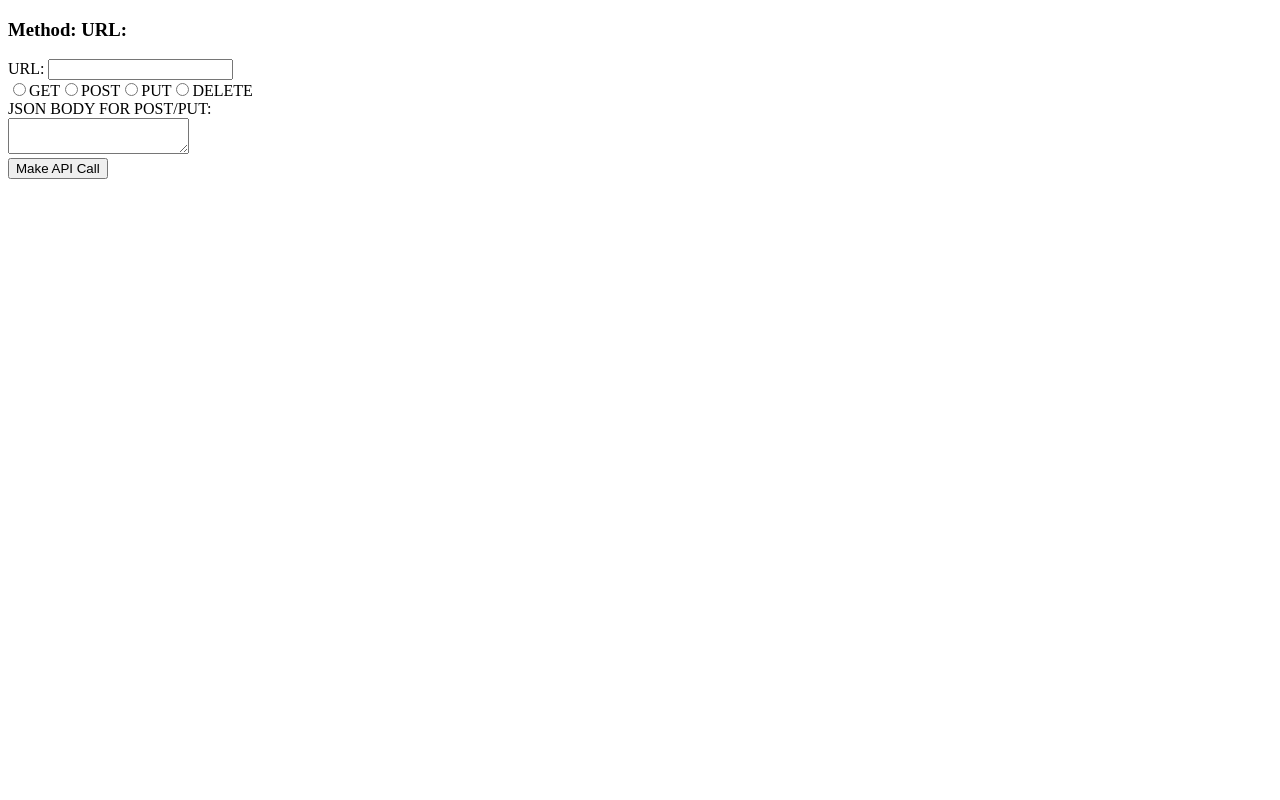
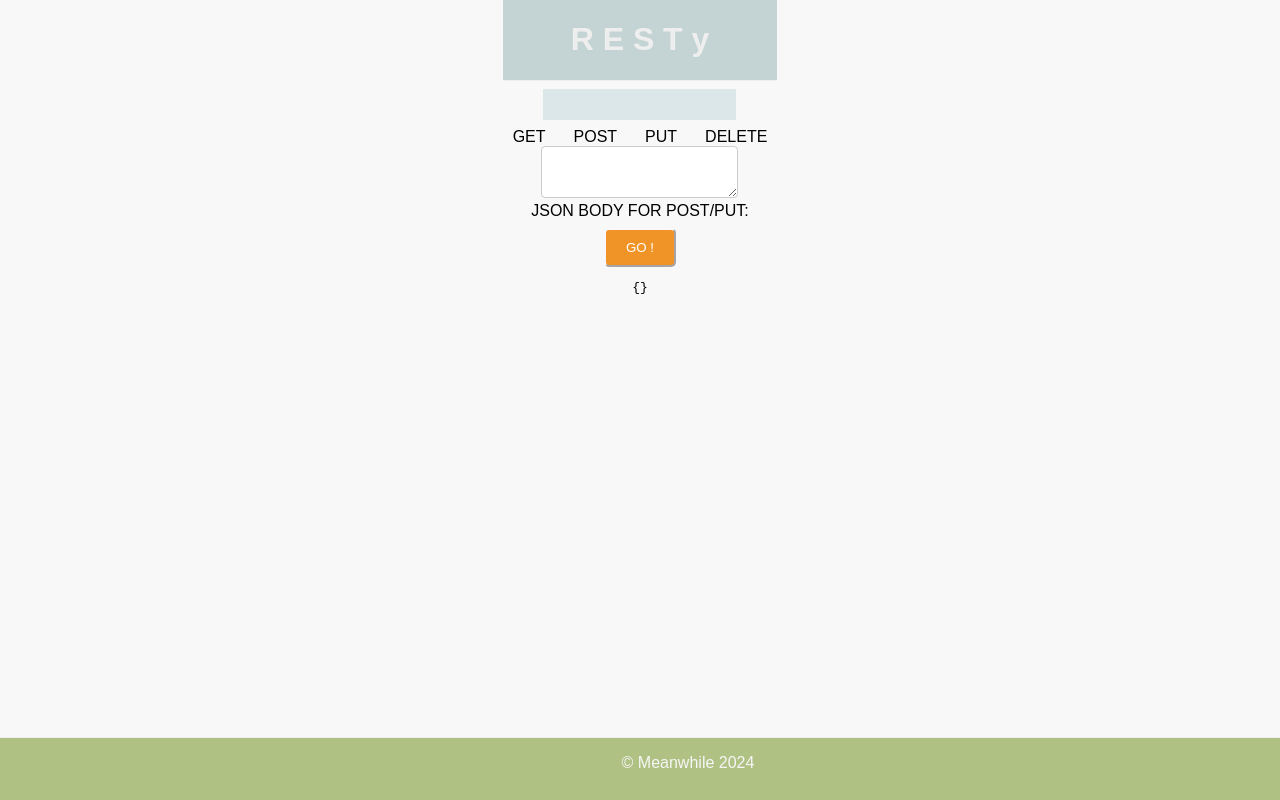
Before and after one commit to agabekian/resty, a React (Vite) app: page / in a window 1280 px wide. Built offline with nearby package versions, Linux system fonts and the light colour scheme.

Commit message:
ok-style

```diff
--- a/src/App.jsx
+++ b/src/App.jsx
@@ -1,38 +1,41 @@
-import { useState } from 'react';
+import {useState} from 'react';
+import axios from 'axios';
+import './App.scss'
 import Form from './Components/Form/Form.jsx';
-import axios from 'axios'; // Import Axios
+import Results from "./Components/Results/index.jsx";
+import Header from "./Components/Header/index.jsx";
+import Footer from "./Components/Footer/index.jsx"; // Import Axios
 
 function App() {
-    const [json, setJSON] = useState({});
+    const [json, setJSON] = useState({}); // State to store API response data (JSON)
 
     function updateFormData(data) {
-        // Optional: Update state in App.js if needed (e.g., for displaying response)
+        // Optional: Updates state in App.js if needed (e.g., for displaying response)
         console.log('API response data:', data);
     }
 
     function callAPI(url, method, body) {
-        console.log('Making the API call ...', url, method, body);
+        console.log('Making dat API call ...', url, method, body); //neede async handling to display url
 
         axios({
-            method: method,
+            method: method, //very cool
             url: url,
-            headers: { 'Content-Type': method === 'POST' || method === 'PUT'
-                    ? 'application/json' : undefined }, // Set header only for POST/PUT
-            data: body || {}, // Include body if provided
+            headers: {'Content-Type': 'application/json'}, // NEEDED for PUT !, a little odd,ASK
+            data: body || {}, // Include body if provided for direct for post/put
         })
             .then(response => {
-                updateFormData(response.data);
-                // Handle successful DELETE request (optional)
-                if (method === 'DELETE') {
-                    console.log('Resource deleted successfully!'); // Or display user-friendly message
-                }
+                setJSON(response.data); // Update state with response data after successful PUT
+                updateFormData(response.data); // Optional: Pass data to updateFormData
             })
             .catch(error => console.error('API call error:', error));
     }
 
     return (
         <>
-            <Form callAPI={callAPI} updateFormData={updateFormData} />
+            <Header/>
+            <Form callAPI={callAPI} updateFormData={updateFormData}/>
+            <Results data={json}/> {/* Pass updated json state as prop */}
+            <Footer/>
         </>
     );
 }
--- a/src/App.scss
+++ b/src/App.scss
@@ -7,17 +7,14 @@ html, body {
 }
 
 body {
+  display: flex;//!
+  justify-content: center;//!
   background: $backgroundColor;
-  height: 100%;
-  font-family: "Apple SD Gothic Neo";
-  text-align:center;
-  font-weight: 600;
-
-
+  text-align:center; //!
+  font-weight: 400;
   #root {
     display: flex;
     flex-direction: column;
-    height: 100%;
   }
 
   button { //GO
@@ -27,9 +24,5 @@ body {
     margin-top: 0.5rem;
     background-color: orange;
     color: white;
-    min-width: 50%;
   }
-
-
-
 }
--- a/src/Components/Footer/Footer.scss
+++ b/src/Components/Footer/Footer.scss
@@ -1,12 +1,22 @@
 $backgroundColor: #b4c48b;
 $textColor: #f6f6f6;
 
+body {
+  display: flex; /* Make body a flex container */
+  min-height: 100vh; /* Set minimum height to viewport height */
+  margin: 0; /* Remove default margin */
+  font-family: sans-serif; /* Optional: Set a default font */
+}
 
 footer {
   background: darken($backgroundColor, 2);
   border-top: 1px solid #eee;
   padding: 1em 3em;
-  margin: 0;
   text-align: center;
   color: $textColor;
+  position:fixed;
+  left:0px;
+  bottom:0px;
+  height:30px;
+  width:100%;
 }
--- a/src/Components/Form/Form.jsx
+++ b/src/Components/Form/Form.jsx
@@ -1,7 +1,5 @@
-
-
-// Form.js
-import { useState } from 'react';
+import ('./Form.scss');
+import {useState} from 'react';
 
 function Form(props) {
     const [formData, setFormData] = useState({});
@@ -15,41 +13,54 @@ function Form(props) {
         const fieldName = e.target.name;
         const value = e.target.value;
 
-        setFormData({ ...formData, [fieldName]: value });
+        setFormData({...formData, [fieldName]: value});
     }
 
     return (
         <form onSubmit={handleSubmit}>
-            <h3>Method: {formData.method} URL: {formData.url}</h3>
             <div>
-                <span>URL: </span>
-                <input onChange={handleChange} type="text" name="url" />
+                {/*<p>Method: {formData.method} URL: {formData.url}</p>*/}
+                <input onChange={handleChange} type="text" name="url"/>
+                {/*<span>URL: </span>*/}
             </div>
-            <div>
+            <div className="methods">
                 <label>
-                    <input onChange={handleChange} type="radio" name="method" value="get" />
+                    <input onChange={handleChange}
+                           type="radio" name="method"
+                           value="get"/>
                     <span>GET</span>
                 </label>
                 <label>
-                    <input onChange={handleChange} type="radio" name="method" value="post" />
+                    <input onChange={handleChange}
+                           type="radio" name="method"
+                           value="post"/>
                     <span>POST</span>
                 </label>
                 <label>
-                    <input onChange={handleChange} type="radio" name="method" value="put" />
+                    <input onChange={handleChange} type="radio"
+                           name="method"
+                           value="put"/>
                     <span>PUT</span>
                 </label>
                 <label>
-                    <input onChange={handleChange} type="radio" name="method" value="delete" />
+                    <input onChange={handleChange} type="radio"
+                           name="method"
+                           value="delete"/>
                     <span>DELETE</span>
                 </label>
             </div>
+            {formData.method !== 'get' ? <div>
+                <textarea onChange={handleChange} name="body"/>
+                <div>JSON BODY FOR POST/PUT:</div>
+            </div>
+                :
+                <></>
+            }
             <div>
-                <div>JSON BODY FOR POST/PUT:</div>
-                <textarea onChange={handleChange} name="body" />
+                <button type="submit">GO !</button>
             </div>
-            <div>
-                <button type="submit">Make API Call</button>
-            </div>
+
+
         </form>
     );
 }
--- a/src/Components/Form/Form.scss
+++ b/src/Components/Form/Form.scss
@@ -1,44 +1,62 @@
-$backgroundColor: #efefef;
-$radius: 40%;
+/* Form.scss */
+$backgroundColor: #8bc0c4;
 
 form {
-  display: inline-block;
-  margin: auto;
-  width: 250px;
-  input[type=radio]:checked + span {
-    background: lightblue;
+  width: 100%;
+  backgroundColor: $backgroundColor;
+
+
+  .methods {
+
+    align-items: baseline;
+    display: flex; // Arrange radio buttons horizontally
+    gap: 0.5rem; // Spacing between radio buttons
   }
 
+  label {
+    cursor: pointer; // Indicate clickable radio buttons
+  }
 
-  label {
-    display: flex; // Use flexbox
-    justify-content: center; // Center align the buttons horizontally
-    flex-wrap: wrap; // Allow wrapping if needed
-    &.formLabel{
-      background-color: #e0e0d2;
-      border-radius:  5%;
-      padding: 1rem;
-      margin: 0.6rem;
+  input {
+    background-color: #dbe7e8;
+    min-width: 100px;  /* Adjust the value as needed */
+    border: none;
+    padding: 0.5rem;
+    margin: 0.5rem;
+  }
+
+  input[type="radio"] {
+    display: none; // Hide radio buttons visually
+
+    &:checked + span {
+      background-color: lightblue;
+      border-color: lightblue; // Match background color
     }
+  }
 
-    &.methods {
-      text-align: center;
-      span {
-        cursor: pointer;
-        margin: 0.2rem;
-        padding: .25rem .5rem;
-        margin-bottom: 1rem;
-        background: yellowgreen;
-        color: whitesmoke;
-        border-radius: 10%;
-        min-width: 20%;
-        text-align: center;
+  span {
+    padding: 5px 10px; // Adjust padding for readability
+    border-radius: 4px; // Consistent border radius
+  }
 
-        &:hover, &.active {
-          background: #fff;
+  textarea {
+    padding: 10px;
+    border: 1px solid #ccc; // Light gray border
+    border-radius: 4px;
+    resize: vertical; // Allow vertical resizing only
+  }
 
-        }
-      }
+  button {
+    padding: 10px 20px;
+    //border: none;
+    border-radius: 5px;
+    background-color: #f19428; // Green color
+    color: white;
+    cursor: pointer;
+    transition: background-color 0.2s ease-in-out; // Smooth hover effect
+
+    &:hover {
+      background-color: #3e8e41; // Darker green on hover
     }
   }
 }
--- a/src/Components/Header/Header.scss
+++ b/src/Components/Header/Header.scss
@@ -1,11 +1,10 @@
-$backgroundColor: #8bc0c4;
+header {
 
-
-header {
-  background: darken($backgroundColor, 45);
+  width: 100%; /* Stretch it to full width */
   border-bottom: 1px solid #eee;
   color: #eee;
-  padding: 0;
-  margin: 0;
+  background-color: #c4d4d5;
   text-align: center;
+
+  //z-index: 100; /* Ensure header stays on top of other elements */
 }
--- a/src/Components/Header/index.jsx
+++ b/src/Components/Header/index.jsx
@@ -2,7 +2,7 @@ import './Header.scss';
 
 const Header = () =>
             <header>
-                <h1>RESTy</h1>
+                <h1>R E S T y</h1>
             </header>
 
 export default Header;
```
Also changed, not shown: src/Components/externalMod.jsx (added, +59 -0 lines), 2 other files (tests, documents, lock files or other folders).
